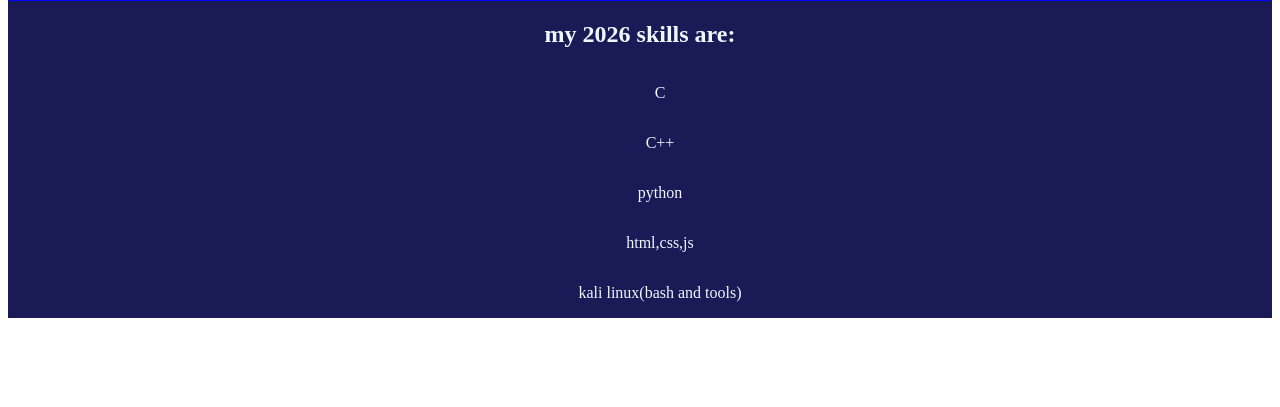
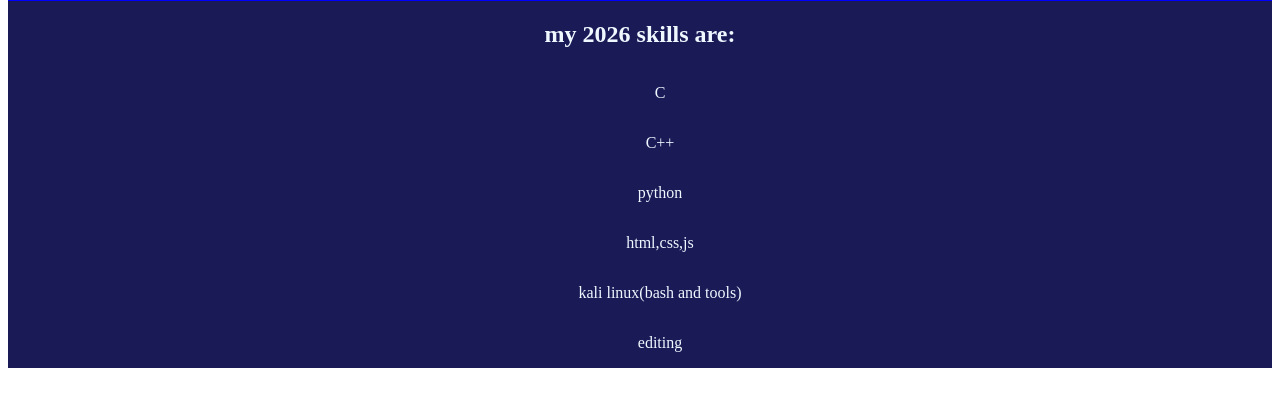
Before and after one commit to ethical-saif/first_repo, a plain HTML site: page index.html in a window 1280 px wide. Shown: the part 87-494 px from the top of the page. Drawn offline with Linux system fonts and the light colour scheme.

Commit message:
second commit

```diff
--- a/index.html
+++ b/index.html
@@ -17,6 +17,8 @@
         <ul>python</ul>
         <ul>html,css,js</ul>
         <ul>kali linux(bash and tools)</ul>
+        <ul>editing</ul>
+
     </li>
 </body>
 </html>
```
